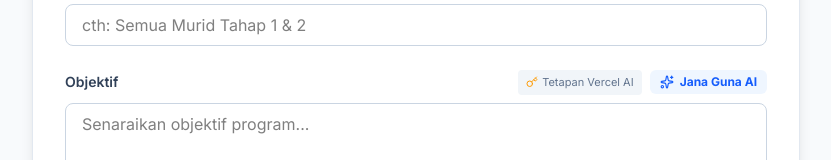
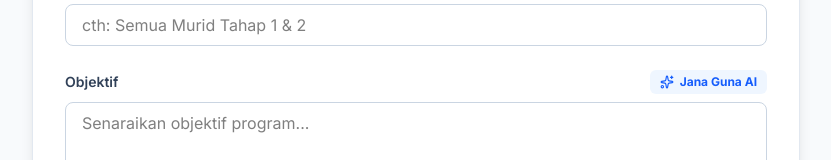
Before and after one commit to ameiradha/skbj-opr, a React (Vite) app: page / in a window 1280 px wide. Shown: the part 401-561 px from the top of the page, without its empty margins (224-1055 px from the left). Built offline with nearby package versions, Linux system fonts and the light colour scheme.

Commit message:
feat: update Gemini models and add easter egg config
- Update model list to include latest Gemini variants
- Add a hidden trigger to open API key settings via title click (5 taps)

```diff
--- a/api/gemini/generate-objectives.ts
+++ b/api/gemini/generate-objectives.ts
@@ -46,7 +46,7 @@ export default async function handler(req: VercelRequest, res: VercelResponse) {
           },
         });
 
-        const modelsToTry = ['gemini-2.5-flash', 'gemini-2.0-flash', 'gemini-1.5-flash'];
+        const modelsToTry = ['gemini-3.6-flash', 'gemini-3.1-flash-lite', 'gemini-flash-latest'];
         for (const modelName of modelsToTry) {
           try {
             const response = await ai.models.generateContent({
--- a/server.ts
+++ b/server.ts
@@ -47,7 +47,7 @@ app.post(["/api/gemini/generate-objectives", "/gemini/generate-objectives"], asy
     let response = null;
 
     if (ai) {
-      const modelsToTry = ["gemini-2.5-flash", "gemini-2.0-flash", "gemini-1.5-flash"];
+      const modelsToTry = ["gemini-3.6-flash", "gemini-3.1-flash-lite", "gemini-flash-latest"];
       for (const modelName of modelsToTry) {
         try {
           console.log(`Trying model: ${modelName}`);
--- a/src/App.tsx
+++ b/src/App.tsx
@@ -42,6 +42,18 @@ export default function App() {
   const [generatingAI, setGeneratingAI] = useState(false);
   const [apiKey, setApiKey] = useState(() => localStorage.getItem("GEMINI_API_KEY") || "");
   const [showKeyModal, setShowKeyModal] = useState(false);
+  const [titleClicks, setTitleClicks] = useState(0);
+
+  const handleTitleClick = () => {
+    setTitleClicks((prev) => {
+      const next = prev + 1;
+      if (next >= 5) {
+        setShowKeyModal(true);
+        return 0;
+      }
+      return next;
+    });
+  };
 
   const saveApiKey = (key: string) => {
     setApiKey(key);
@@ -547,7 +559,13 @@ export default function App() {
       {showPreview && <Preview />}
       <div className="max-w-3xl mx-auto bg-white rounded-xl shadow-lg overflow-hidden border border-slate-200">
         <header className="bg-blue-600 p-8 text-white text-center">
-          <h1 className="text-2xl font-bold tracking-tight">SK Kampung Bahagia Jaya OPR Generator</h1>
+          <h1
+            onClick={handleTitleClick}
+            className="text-2xl font-bold tracking-tight cursor-pointer select-none active:scale-[0.99] transition-transform"
+            title="SK Kampung Bahagia Jaya OPR Generator"
+          >
+            SK Kampung Bahagia Jaya OPR Generator
+          </h1>
           <p className="text-blue-100 mt-2 opacity-90">Jana Laporan Satu Muka (One Page Report) dengan Mudah</p>
         </header>
 
@@ -609,16 +627,6 @@ export default function App() {
           <div className="space-y-2">
             <div className="flex justify-between items-center">
               <label className="text-sm font-semibold text-slate-700">Objektif</label>
-              <div className="flex items-center gap-2">
-                <button
-                  type="button"
-                  onClick={() => setShowKeyModal(true)}
-                  className="flex items-center gap-1 text-[11px] text-slate-500 hover:text-slate-700 bg-slate-100 hover:bg-slate-200 px-2 py-1 rounded transition-all"
-                  title="Tetapan API Key Gemini (Vercel)"
-                >
-                  <Key className="w-3 h-3 text-amber-500" />
-                  <span>{apiKey ? "API Key Ada" : "Tetapan Vercel AI"}</span>
-                </button>
               <button
                 type="button"
                 onClick={generateAIObjectives}
@@ -637,7 +645,6 @@ export default function App() {
                   </>
                 )}
               </button>
-              </div>
             </div>
             <textarea
               name="objectives"
```
Lines whose indentation alone changed are shown as unchanged.
